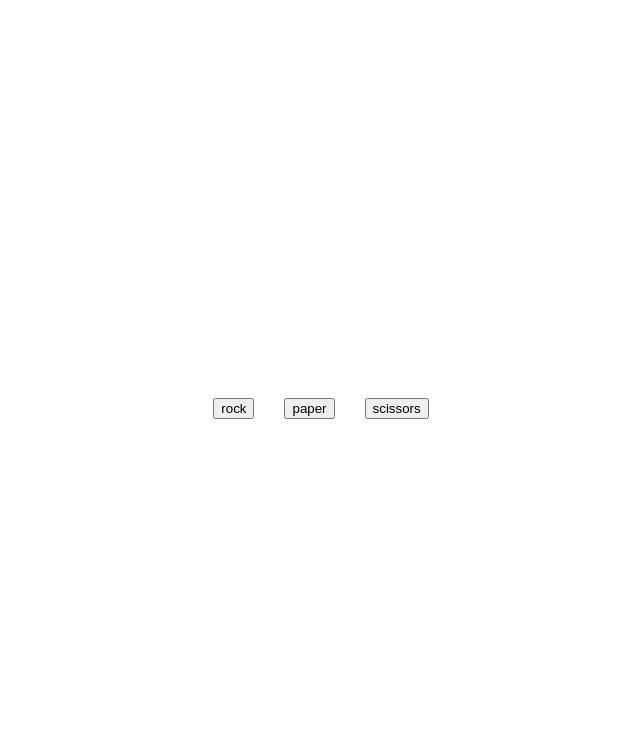
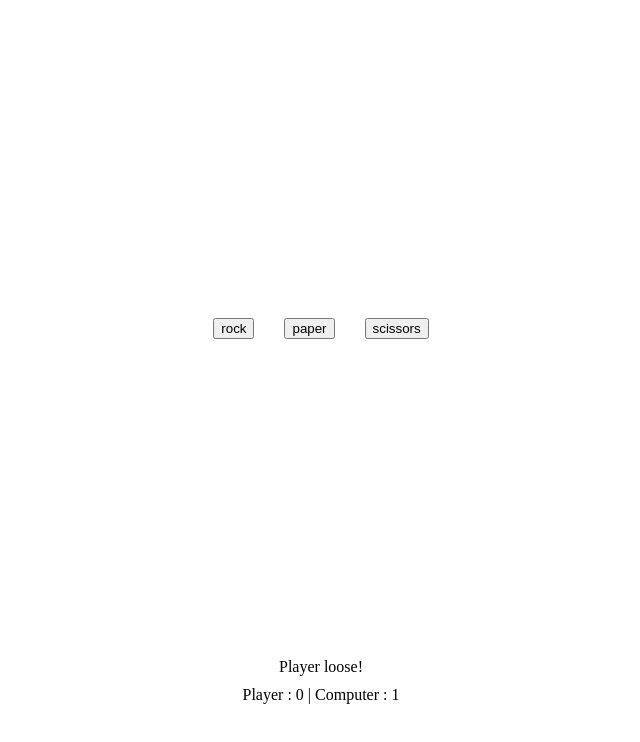
Before and after one commit to GaryHY/Project-Rock-Paper-Scissors-THE-OdinProject-, a plain HTML site: page index.html in a window 1280 px wide. Both pictures are taken after a click on the button "rock". Shown: the whole page, without its empty margins (319-959 px from the left). Drawn offline with Linux system fonts and the light colour scheme.

Commit message:
Add score count and rerun after 5 wins of player or computer

```diff
--- a/index.html
+++ b/index.html
@@ -9,10 +9,11 @@
 </head>
 <body>
     <!-- <button>New game</button> -->
-
-    <button id="rock">rock</button>
-    <button id="paper">paper</button>
-    <button id="scissors">scissors</button>
+    <div class="container">
+        <button id="rock">rock</button>
+        <button id="paper">paper</button>
+        <button id="scissors">scissors</button>
+    </div>
 
 </body>
 </html>
--- a/script.js
+++ b/script.js
@@ -1,14 +1,18 @@
 
 //On rajoute un peu de style pour centrer les boutons au moins
-document.body.style.display = "flex";
-document.body.style.justifyContent = "center";
-document.body.style.alignItems = "center";
 document.body.style.minHeight = "100vh";
-document.body.style.gap = "30px";
+
+const container = document.querySelector(".container");
+container.style.display = "flex";
+container.style.justifyContent = "center";
+container.style.alignItems = "center";
+container.style.gap = "30px";
+container.style.minHeight = "80vh";
 
 
+let scorePlayer = 0;
+let scoreComputer = 0;
 
-//const btn = document.querySelector("button");
 
 const btns = document.querySelectorAll("button")
 
@@ -16,14 +20,26 @@ btns.forEach((btn)=>{
     btn.addEventListener("click", (e)=>{
         console.log(e.target.id);
         singleRound(String(e.target.id), computerPlay());
+        if (scorePlayer == 5){
+            scorePlayer = 0;
+            scoreComputer = 0;
+            console.log("On recommence la séquence de 5 games!");
+        } else if(scoreComputer==5){
+            scorePlayer = 0;
+            scoreComputer = 0;
+            console.log("On recommence la séquence de 5 games!");
+        }
     });
 });
-/*
-btn.addEventListener("click", () => {
-    console.log("J'ai cliqué !");
-    singleRound(computerPlay());
-});
-*/
+
+//On crée la div qui va apparaitre avec le résultat du bail
+let respDiv = document.createElement("div");
+let scoreDiv = document.createElement("div");
+//On stylise un petit peu que ça ait l'air de quelque chose :
+respDiv.style.textAlign = "center";
+respDiv.style.marginTop = "10px";
+scoreDiv.style.textAlign = "center";
+scoreDiv.style.marginTop = "10px";
 
 
 function computerPlay(){
@@ -40,12 +56,22 @@ function singleRound(player, computer){
     player = player.toLowerCase()
     console.log(`player : ${player}, computer : ${computer}`);
     if(player == computer){
-        console.log("Egalité on recommence !")
+        console.log("Egalité on recommence !");
+        respDiv.innerText = "Egalité on recommence!";
     } else if ((player == "paper" && computer == "rock") || (player == "scissors" && computer == "paper") || (player == "rock" && computer == "scissors")){
         console.log("Player win !");
+        respDiv.innerText = "Player win!";
+        scorePlayer+=1;
     } else {
         console.log("Player loose !");
+        respDiv.innerText = "Player loose!";
+        scoreComputer+=1;
     }
+    scoreDiv.innerText = `Player : ${scorePlayer} | Computer : ${scoreComputer}`;
+
+    document.body.appendChild(respDiv);
+    document.body.appendChild(scoreDiv);
+
 }
 
 //Je rajoute un commentaire pour tester la fonctionnalité branch.
```
